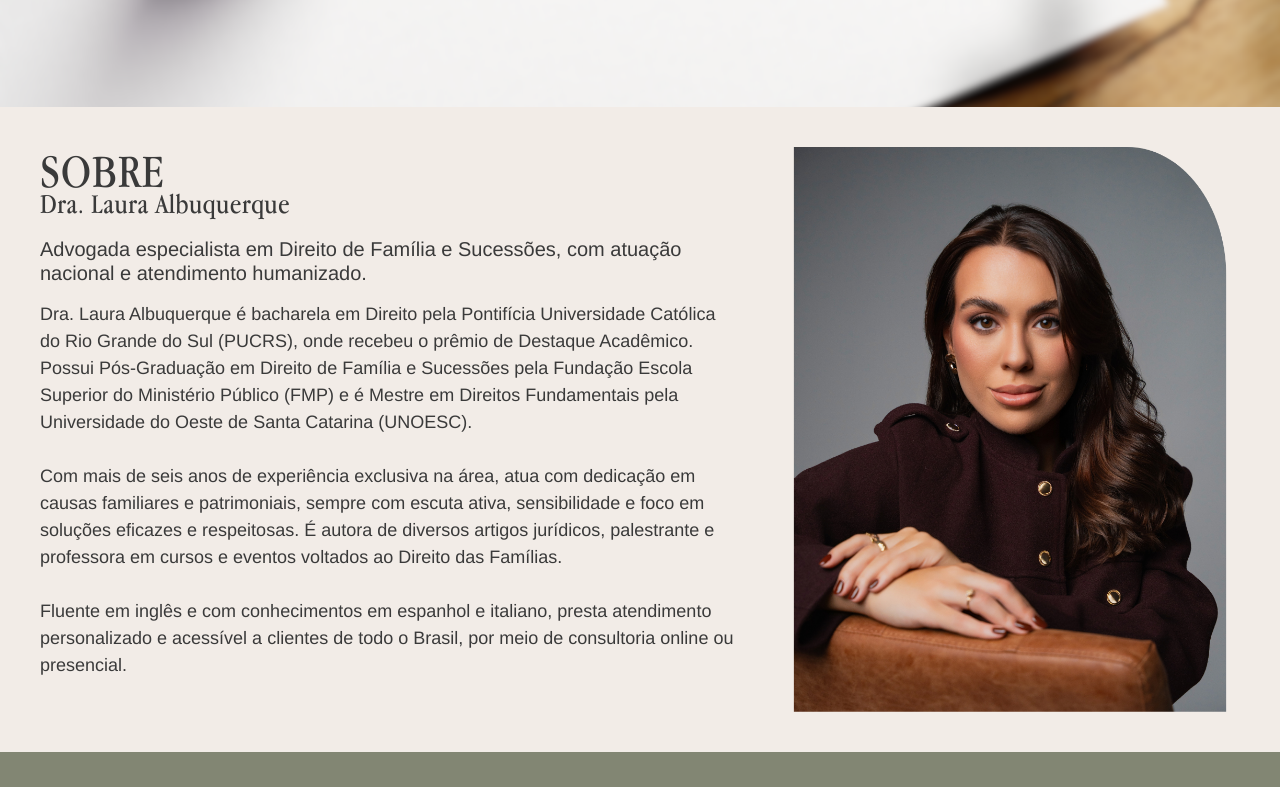
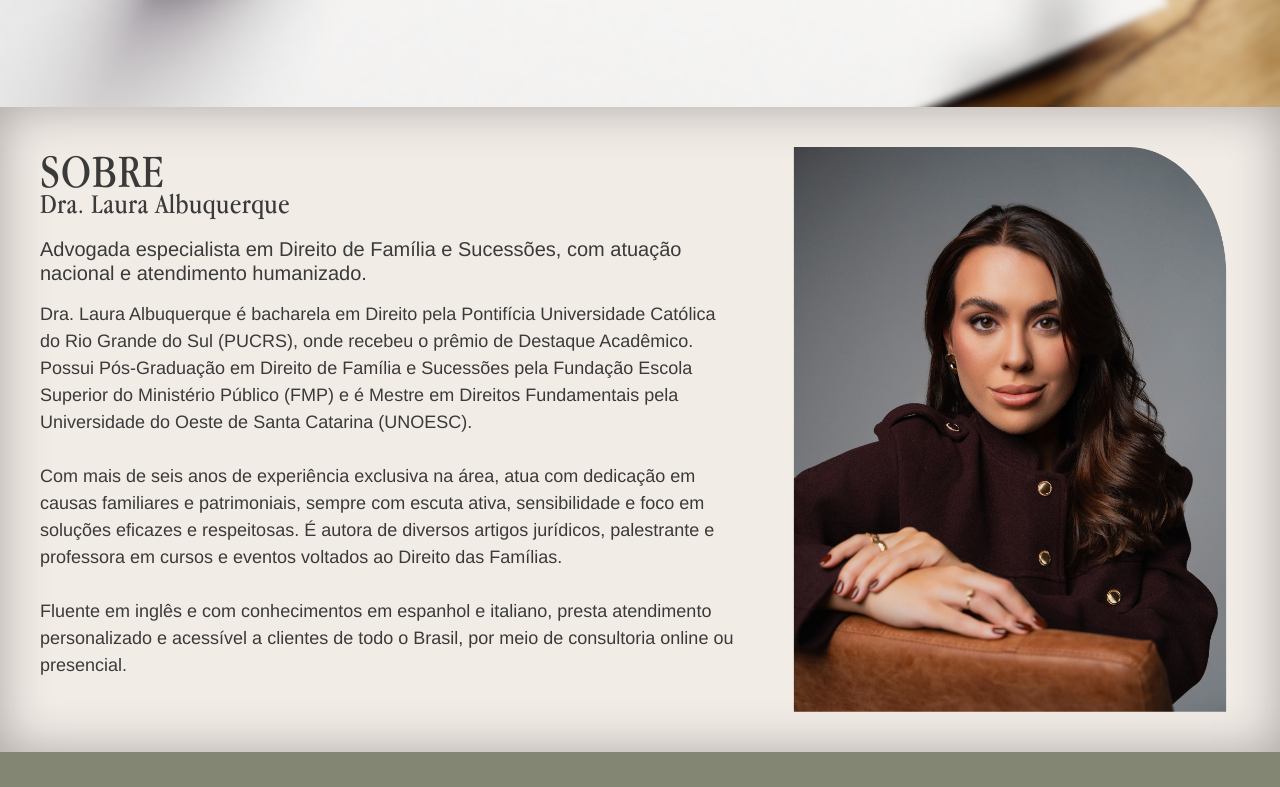
Before and after one commit to otavioalbe/laura-albuquerque-advogada, a React (Vite) app: page / in a window 1280 px wide. Shown: the part 613-1400 px from the top of the page. Built offline with nearby package versions, Linux system fonts and the light colour scheme.

Commit message:
feat: footer and inner shadow effect

```diff
--- a/src/components/About.tsx
+++ b/src/components/About.tsx
@@ -3,7 +3,10 @@ import { useAboutConstants } from '../constants/useAboutConstants';
 
 export default function About() {
   return (
-    <div id="about" className="w-full bg-secondary">
+    <div
+      id="about"
+      className="w-full bg-secondary relative shadow-[inset_0_0_50px_rgba(0,0,0,0.3)]"
+    >
       <Container>
         <div className="flex xl:flex-row flex-col gap-x-10 gap-y-6 !py-10">
           <div className="flex flex-col xl:w-[700px] w-full">
--- a/src/components/Feedbacks.tsx
+++ b/src/components/Feedbacks.tsx
@@ -2,7 +2,7 @@ import Container from './Container';
 
 export default function Feedbacks() {
   return (
-    <div className="bg-secondary w-full">
+    <div className="bg-secondary w-full relative shadow-[inset_0_0_50px_rgba(0,0,0,0.3)]">
       <Container>
         <div className="flex flex-col items-center justify-center !my-10">
           <h1 className="apple-garamond xl:!text-6xl !text-4xl !mb-10">Avaliações</h1>
--- /dev/null
+++ b/src/components/Footer.tsx
@@ -0,0 +1,11 @@
+export default function Footer() {
+  return (
+    <div className="bg-primary w-full">
+      <h1 className="!text-secondary !text-center !text-regular !my-10">
+        © Laura Albuquerque 2025
+        <br />
+        Todos os direitos reservados.
+      </h1>
+    </div>
+  );
+}
--- a/src/main.tsx
+++ b/src/main.tsx
@@ -7,6 +7,7 @@ import Differences from './components/Differences';
 import Fields from './components/Fields';
 import Contact from './components/Contact';
 import Feedbacks from './components/Feedbacks';
+import Footer from './components/Footer';
 import './assets/index.css';
 
 createRoot(document.getElementById('root')!).render(
@@ -18,5 +19,6 @@ createRoot(document.getElementById('root')!).render(
     <Fields />
     <Contact />
     <Feedbacks />
+    <Footer />
   </StrictMode>
 );
```
